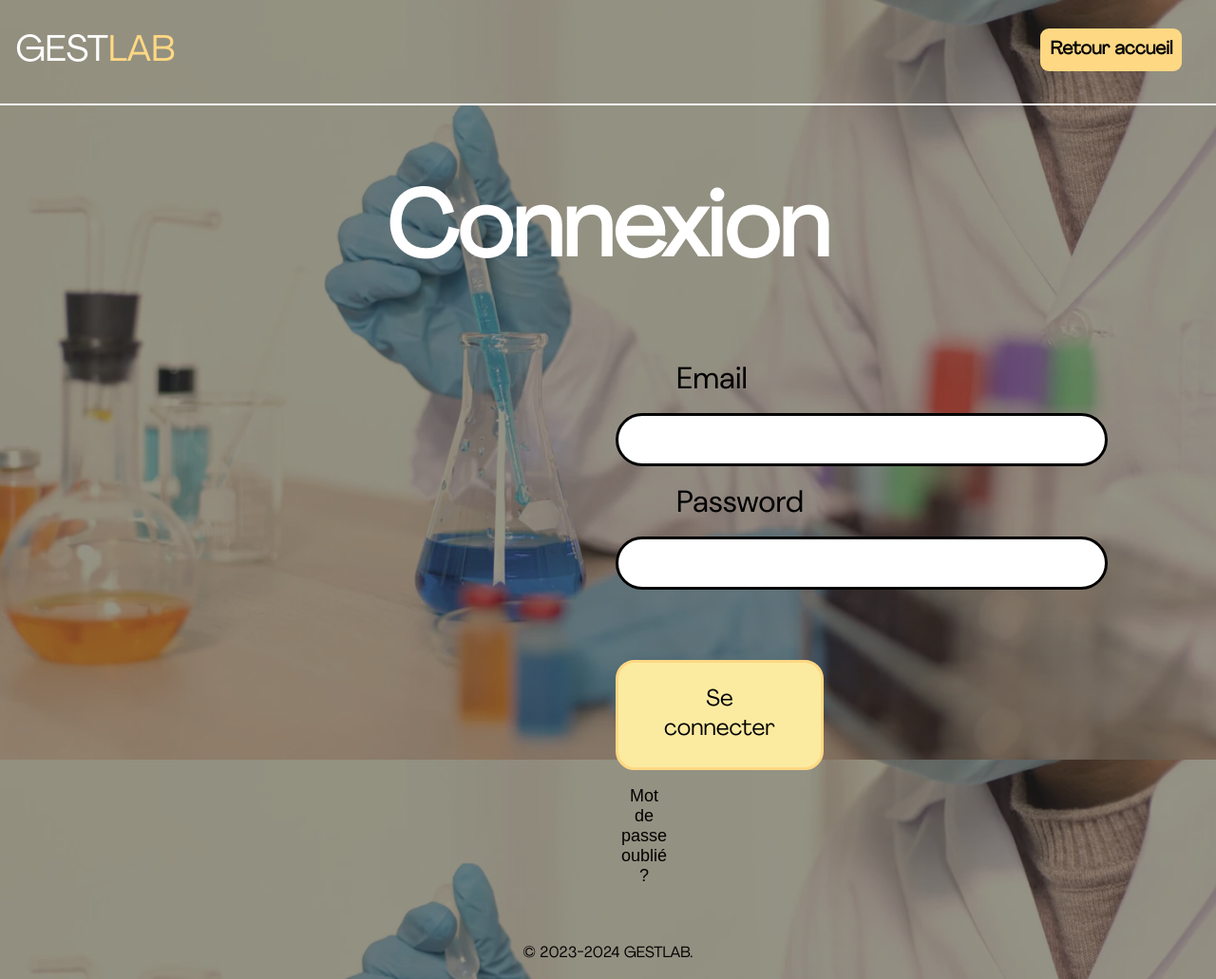
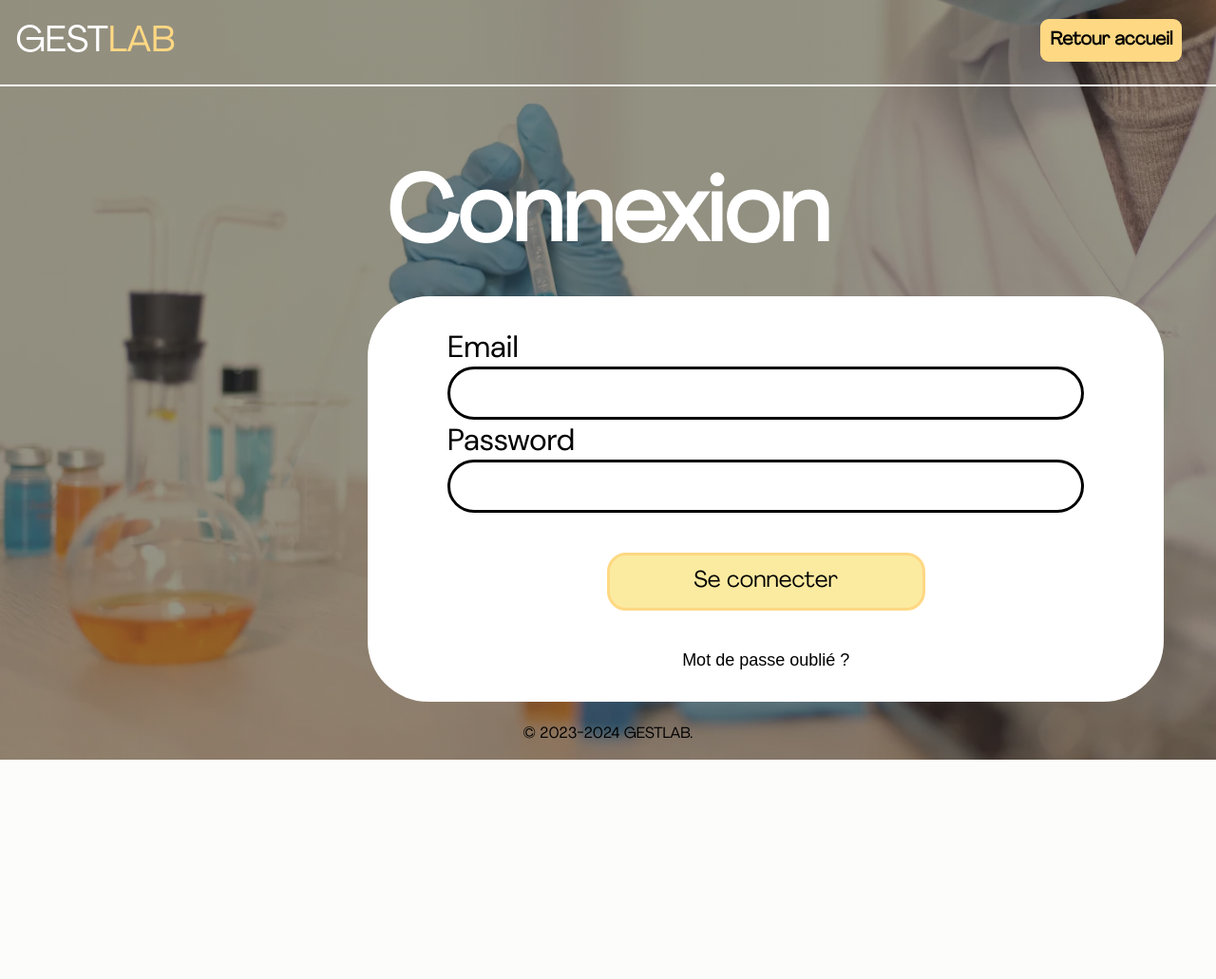
Before and after one commit to DanielMoreira45/SAE-GESTLAB, a Flask app: page /login/ in a window 1280 px wide. Shown: the whole page at 95% size. After the commit the page ends 800 px from the top, so only its background shows below. Run offline with Flask 3, Linux system fonts and the light colour scheme.

Commit message:
Correction css

```diff
--- a/app/static/css/connexion.css
+++ b/app/static/css/connexion.css
@@ -7,7 +7,8 @@
 div>label {
     color : black;
     text-align: left;
-    margin-left: 2em;
+    flex-basis: 100%;
+    margin-left: 10%;
 }
 
 body {
@@ -28,39 +29,55 @@ h1 {
     font-size: 6em;
     margin-bottom: 0.2em;
     text-align: center;
+    flex-basis: 80%;
+    flex-grow: 1;
 
 }
 
 form {
+    display: flex;
+    flex-wrap: wrap;
+    flex-basis: 40%;
+    flex-grow: 0;
     background-color: white;
-    margin-left: 20em;
-    margin-right: 20em;
+    margin-left: 30%;
+    margin-right: 30%;
     border-radius: 2em;
     padding-bottom: 1em;
     padding-top: 1em;
     font-size: 2em;
 }
 
+form>div{
+    display: flex;
+    flex-wrap: wrap;
+}
 
-div {
+
+main>div.content {
+    flex-basis: 80%;
     margin-top: 0.5em;
     margin-bottom: 0.5em;
     text-align: left;
+    display: flex;
+    flex-wrap: wrap;
+
 }
 
 
 div>div {
     text-align: center;
+    display: flex;
 }
 
 #Connexion {
     background-color: #fbeba1;
     border-radius: 20px;
     border-color: #ffd883;
-    padding-top: 1em;
-    padding-bottom: 1em;
-    padding-left: 2em;
-    padding-right: 2em;
+    padding-top: 0.5em;
+    padding-bottom: 0.5em;
+    padding-left: 1em;
+    padding-right: 1em;
     font-family: "AgrandirWide";
     font-size: large;
     cursor: pointer;
@@ -68,6 +85,11 @@ div>div {
     border: solid #ffd883;
     font-style:bold;
     font-size:x-large;
+    flex-basis: 100%;
+    margin-top: 5%;
+    margin-bottom: 5%;
+    margin-left: 30%;
+    margin-right: 30%;
 }
 
 #Connexion:hover {
@@ -91,6 +113,9 @@ input{
     font-size: 0.5em;
     padding-left: 1em;
     padding-right: 1em;
+    width: 50em;
+    margin-left: 10%;
+    margin-right: 10%;
 }
 
 #mdp{
@@ -98,6 +123,7 @@ input{
     border: none;
     cursor: pointer;
     font-size: large;
+    flex-basis: 100%;
 }
 
 #mdp:hover{
@@ -107,3 +133,8 @@ input{
 form{
     text-align: center;
 }
+
+div{
+    flex-basis: 100%;
+    text-align: center;
+}
--- a/app/templates/connexion.html
+++ b/app/templates/connexion.html
@@ -17,7 +17,7 @@
     </div>
     <div class="form-group">
         <label for="password_incorrect" class="error">{{ form.password_incorrect }}</label>
-        <div class="col-sm-offset-2 col-sm-10">
+        <div class="col-sm-offset-2 col-sm-10" id="div_connexion">
             <button id="Connexion" type="submit" class="button" name="submit_button" value="connexion">Se connecter</button>
         </div>
     </div>
```
